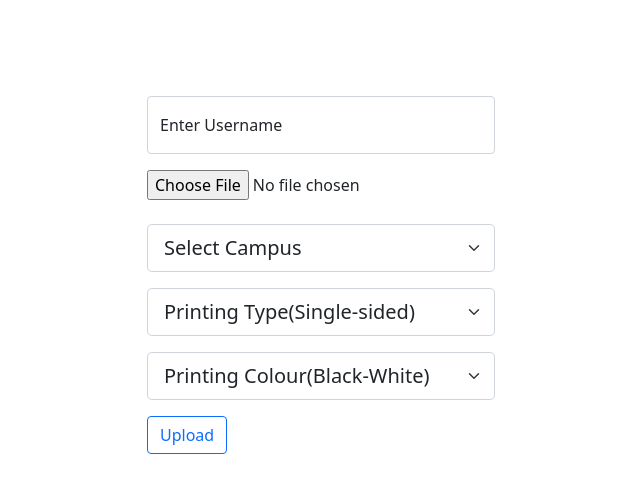
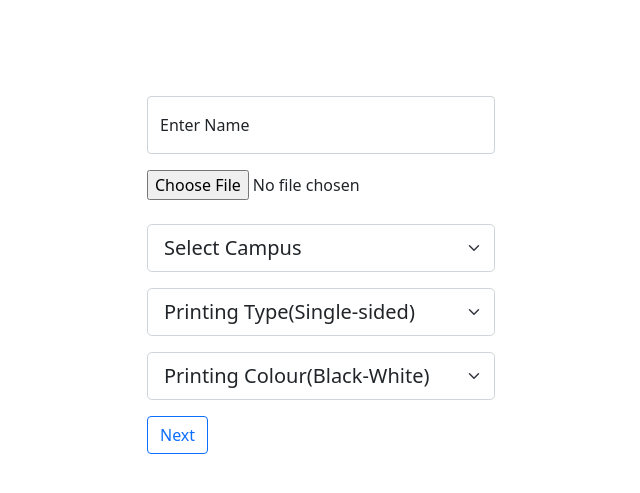
Before and after one commit to jhautsav14/zeroxnow-publish, a Django app: page / in a window 1280 px wide. Shown: the part 56-549 px from the top of the page, without its empty margins (319-959 px from the left). Run offline with Django 4.2, Linux system fonts and the light colour scheme; a user stored in the database is signed in.

Commit message:
zeroxnow

```diff
--- a/Hello/settings.py
+++ b/Hello/settings.py
@@ -28,7 +28,7 @@ BASE_DIR = Path(__file__).resolve().parent.parent
 SECRET_KEY = ["django-insecure-zqrne3&sruu1%@1^uy6@w#%p0rj6wy0@iu0jduc=4sdvv(adzq"]
 
 # SECURITY WARNING: don't run with debug turned on in production!
-DEBUG = True
+DEBUG = False
 
 ALLOWED_HOSTS = ["zeroxnow.herokuapp.com", "localhost"]
 
--- a/home/views.py
+++ b/home/views.py
@@ -54,8 +54,8 @@ def send_files(request):
 
 
         file_list = []
-        print(myfile)
-        print(name,"this is campus",name)
+        # print(myfile)
+        # print(name,"this is campus",name)
 
         for f in myfile:
             new_file = uploadfile(f_name=name, myfiles=f, campus_name= campus )
@@ -166,7 +166,7 @@ def payment(request):
         # print('this is response.......', response)
         # print("--------",d)
         #comment on file
-        file_id = [id_o, printT , printC]
+        file_id = [id_o, printT , printC , name]
 
         mess = "Thanks , your order is getting ready. Order id : ", id_o
 
--- a/templates/index.html
+++ b/templates/index.html
@@ -18,7 +18,7 @@
                 <br/>
                 <div class="form-floating mb-3">
                   <input type="text" class="form-control" id="floatingInput" placeholder="name" name="name">
-                  <label for="floatingInput">Enter Username</label>
+                  <label for="floatingInput">Enter Name</label>
                 </div>
 
                 <input type="file"  name="uploadfiles" required>
@@ -50,7 +50,7 @@
 
 
                 {% csrf_token %}
-                <button type="submit" class="btn btn-outline-primary">Upload</button>
+                <button type="submit" class="btn btn-outline-primary">Next</button>
                 {% comment %} <button type="submit">Upload</button> {% endcomment %}
             </form>
           </div>
```
Also changed, not shown: db.sqlite3, media/logo.png (added), 1 other file.
